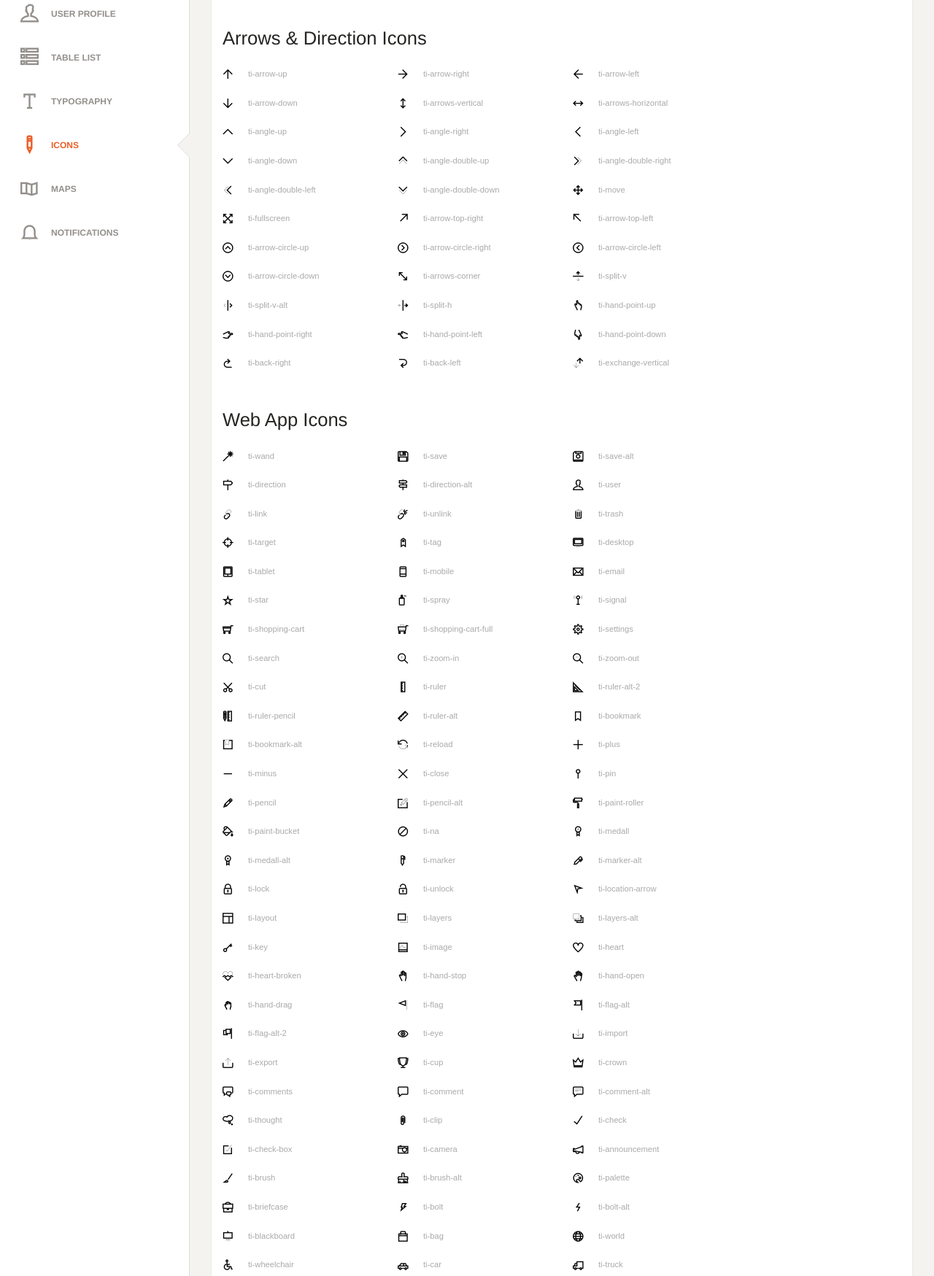
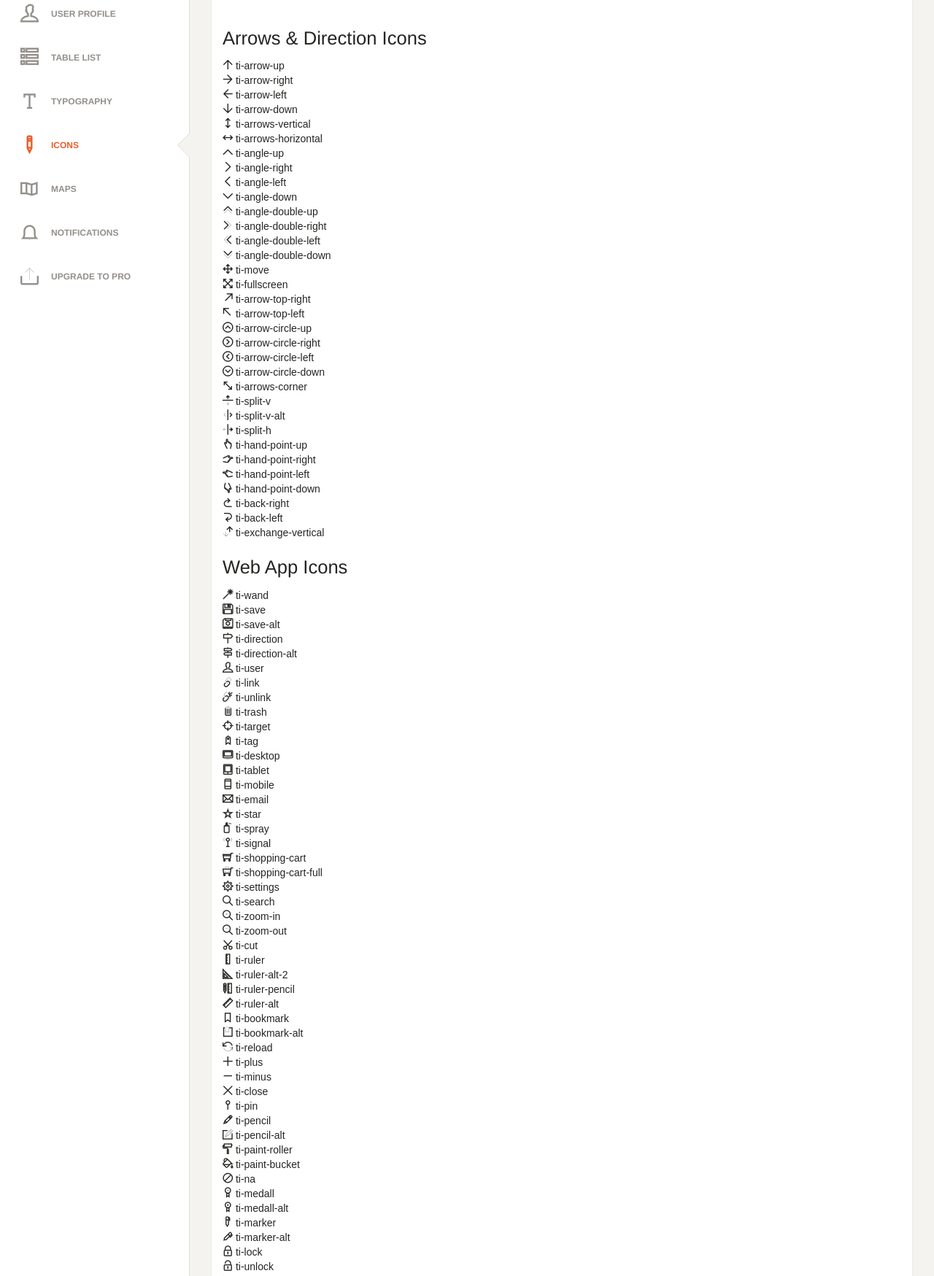
Before and after one commit to occhapeco/demo-web, a PHP site: page /icons.html in a window 1280 px wide. Shown: the part 171-1920 px from the top of the page at 73% size. Run offline with PHP 8.4, Linux system fonts and the light colour scheme; some libraries are stand-ins or nearby versions; some web fonts are replaced.

Commit message:
Alterações

```diff
--- a/assets/css/demo.css
+++ /dev/null
@@ -1,93 +0,0 @@
-.logo-container{
-    left: 50px;
-    position: absolute;
-    top: 20px;
-     z-index: 3;
-}
-.logo-container .logo{
-    overflow: hidden;
-    border-radius: 50%;
-    border: 1px solid #333333;
-    width: 60px;
-    float: left;
-}
-.logo-container .brand{
-    font-size: 18px;
-    color: #FFFFFF;
-    line-height: 20px;
-    float: left;
-    margin-left: 10px;
-    margin-top: 10px;
-    width: 60px
-}
-
-@media (min-width: 992px){
-    .typo-line{
-        padding-left: 140px;
-        margin-bottom: 40px;
-        position: relative;
-    }
-
-    .typo-line .category{
-        transform: translateY(-50%);
-        top: 50%;
-        left: 0px;
-        position: absolute;
-    }
-}
-
-.icon-section {
-	margin: 0 0 3em;
-	clear: both;
-	overflow: hidden;
-}
-.icon-container {
-	width: 240px;
-	padding: .7em 0;
-	float: left;
-	position: relative;
-	text-align: left;
-}
-.icon-container [class^="ti-"],
-.icon-container [class*=" ti-"] {
-	color: #000;
-	position: absolute;
-	margin-top: 3px;
-	transition: .3s;
-}
-.icon-container:hover [class^="ti-"],
-.icon-container:hover [class*=" ti-"] {
-	font-size: 2.2em;
-	margin-top: -5px;
-}
-.icon-container:hover .icon-name {
-	color: #000;
-}
-.icon-name {
-	color: #aaa;
-	margin-left: 35px;
-	font-size: .8em;
-	transition: .3s;
-}
-.icon-container:hover .icon-name {
-	margin-left: 45px;
-}
-
-.places-buttons .btn{
-    margin-bottom: 30px
-}
-.sidebar .nav > li.active-pro{
-    position: absolute;
-    width: 100%;
-    bottom: 10px;
-}
-.sidebar .nav > li.active-pro a{
-    background: rgba(255, 255, 255, 0.14);
-    opacity: 1;
-    color: #FFFFFF;
-}
-
-.table-upgrade td:nth-child(2),
-.table-upgrade td:nth-child(3){
-    text-align: center;
-}
--- a/empresa/permissao.php
+++ b/empresa/permissao.php
@@ -1,5 +1,5 @@
 <?php
 	session_start();
-	if(!isset($_SESSION["tipo"]) && $_SESSION["tipo"] == "empresa")
+	if(!isset($_SESSION["tipo"]) || $_SESSION["tipo"] != "empresa")
 		header("location: ../login.php");
 ?>
```
Also changed, not shown: empresa/cad_endereco.php (+15 -21 lines), login.php (+6 -3 lines), service/index.php (+5 -5 lines).
